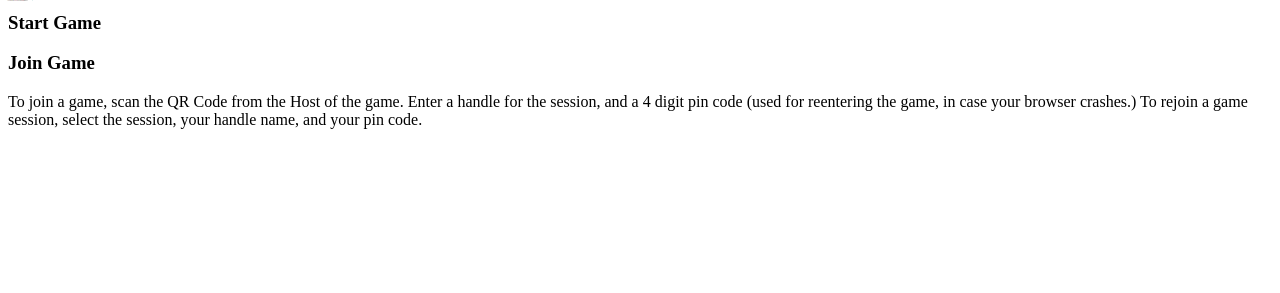
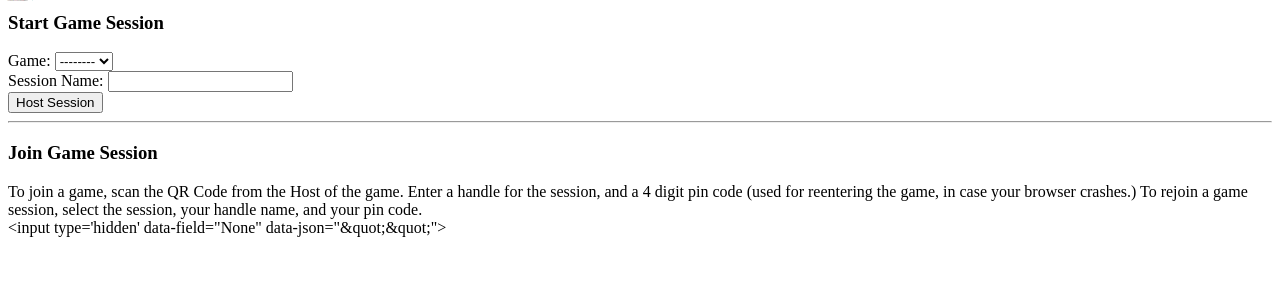
Before and after one commit to tehdiplomat/hidden-role-games, a Django app: template masq/cms/templates/start.html in a window 1280 px wide. Shown: the part 45-338 px from the top of the page. Run offline with Django 3.2, Linux system fonts and the light colour scheme; the template is opened without the code that fills it, so the values that code supplies are empty; parts of the project's set-up code (start-up, migrations or seed data) failed here and were passed over.

Commit message:
- Fixing a few typos, moving in the direction for host creation.

```diff
--- a/masq/cms/models/Player.py
+++ b/masq/cms/models/Player.py
@@ -13,6 +13,7 @@ class Player(BaseModel):
 	role = models.ForeignKey(Role, null=True, blank=True)
 
 	hidden = models.BooleanField(default=True)
+	#pin = models.PositiveSmallIntegerField(default=0)
 
 
 	def __unicode__(self):
--- a/masq/cms/static/js/client/controllers/startController.js
+++ b/masq/cms/static/js/client/controllers/startController.js
@@ -19,11 +19,21 @@ require([
 
 	function StartController_setHandlers() {
 		this.setGenericHandlers();
+		this.setGameHandlers();
+	}
+
+	function StartController_setGameHandlers() {
+		$(".hostSession").click(function() {
+			// Test that all the forms are filled out.
+			// Create new gameSession
+			// Move user to lobby
+		});
 	}
 
 
 	StartController.prototype = new BaseController;
 	StartController.prototype.constructor = StartController;
 	StartController.prototype.setHandlers = StartController_setHandlers;
+	StartController.prototype.setGameHandlers = StartController_setGameHandlers;
 	new StartController();
 });
--- a/masq/cms/static/js/client/models/player.js
+++ b/masq/cms/static/js/client/models/player.js
@@ -2,9 +2,9 @@ define(["./base"], function(Base) {
 
 	Player = function() {
 		this.name = "";
-		this.sesion = null;
+		this.session = null;
 		this.role = null;
-		this.primary = true;
+		this.hidden = true;
 
 		Base.call(this);
 	};
--- a/masq/cms/templates/start.html
+++ b/masq/cms/templates/start.html
@@ -15,9 +15,22 @@
 {% block jsModuleName %}startController{% endblock %}
 
 {% block content %}
-	<h1 class="pageTitle">Start Game</h1>
+	<h1 class="pageTitle">Start Game Session</h1>
 
-	<h1>Join Game</h1>
+	Game: <select>
+		<option value="0" name="game">--------</option>
+	{% for game in games %}
+		<option value="{{ game.id }}">{{ game.name }}</option>
+	{% endfor %}
+	</select><br/>
+
+	Session Name: <input type="text" name="name" /><br/>
+
+	<button class="create hostSession">Host Session</button>
+
+	<hr/>
+
+	<h1>Join Game Session</h1>
 
 	To join a game, scan the QR Code from the Host of the game. Enter a handle for the session, and a 4 digit pin code (used for reentering the game, in case your browser crashes.)
 
```
